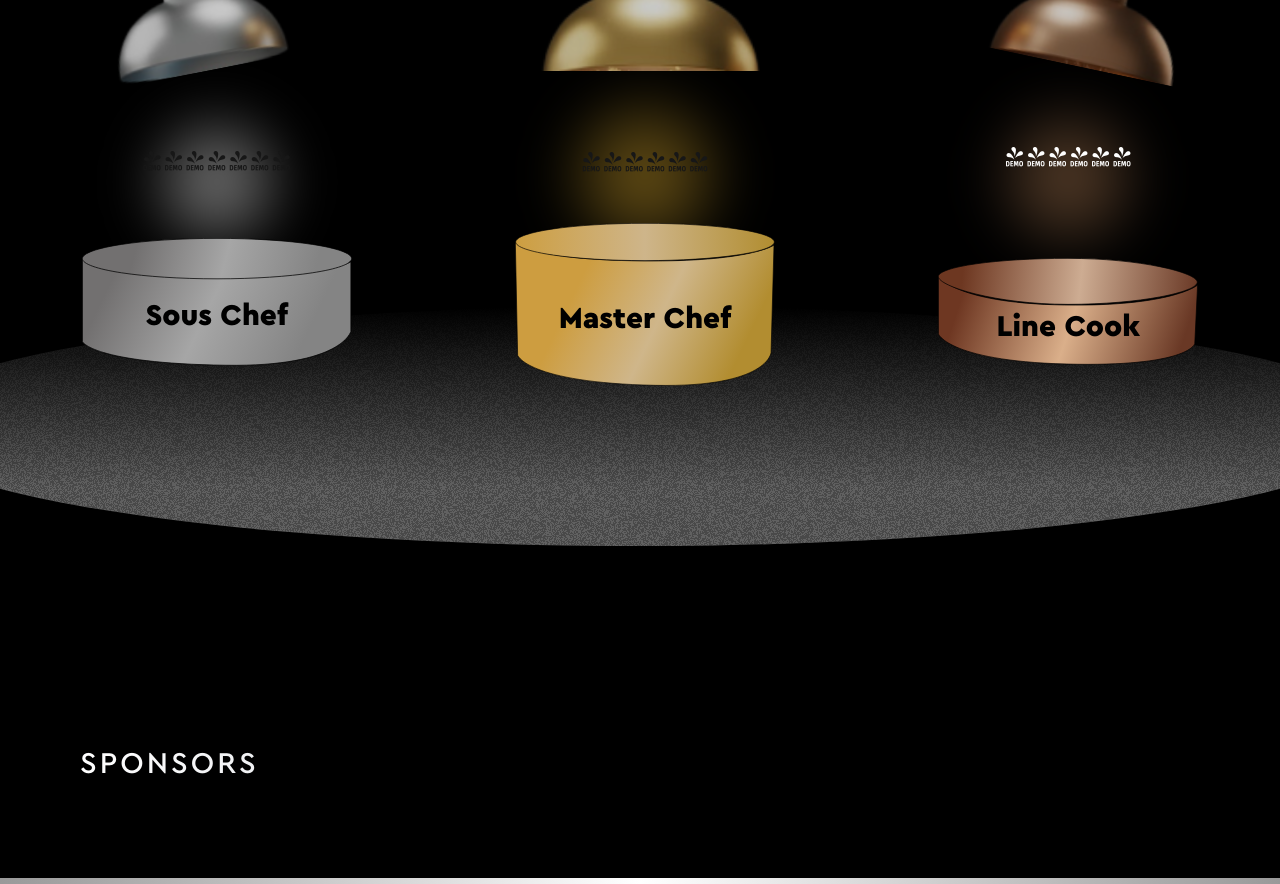
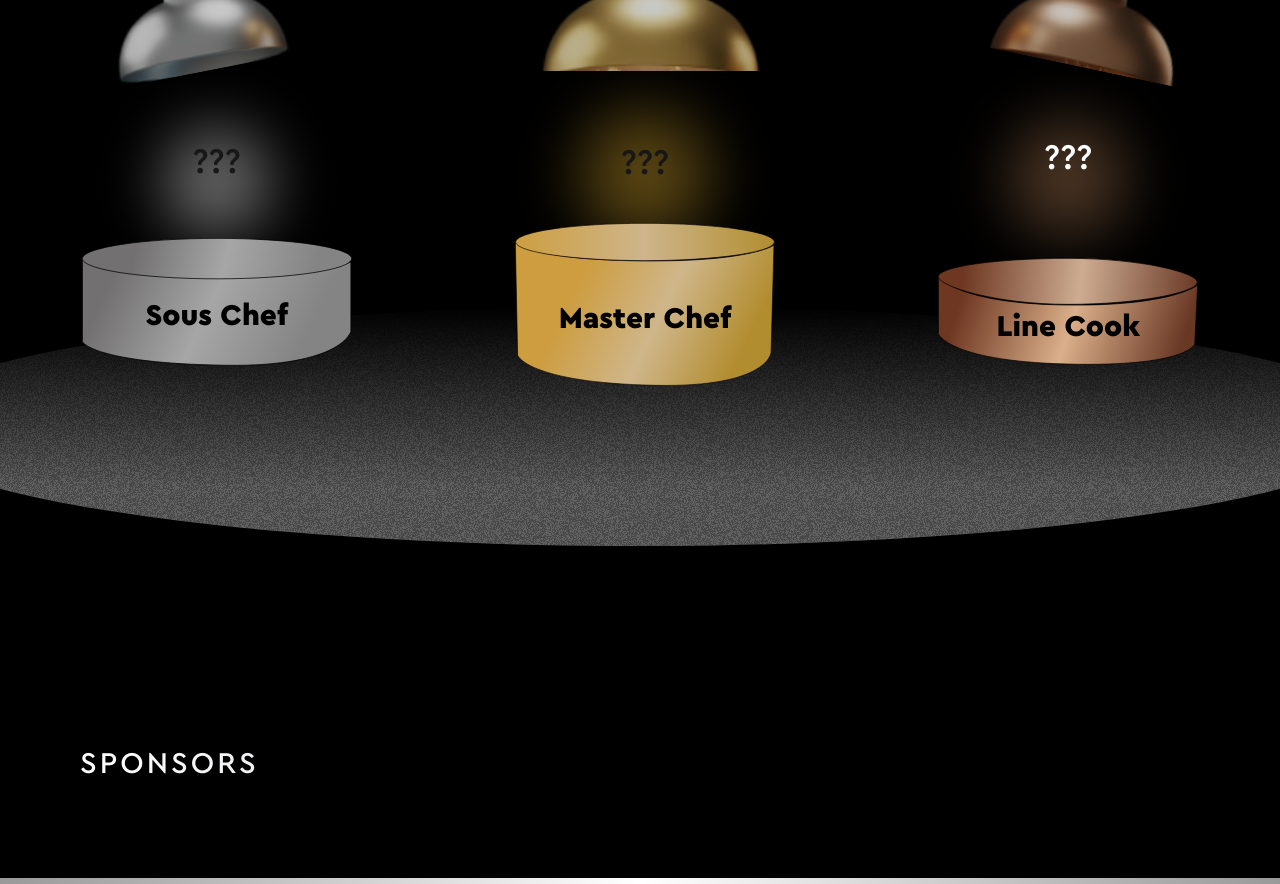
Before and after one commit to Codechef-VITC-Student-Chapter/CookOff-25, a Next.js app in the folder client/: page / in a window 1280 px wide. Shown: the part 2740-3624 px from the top of the page. Built offline with nearby package versions, Linux system fonts and the light colour scheme.

Commit message:
Update PrizesSection.tsx

```diff
--- a/client/src/components/sections/PrizesSection.tsx
+++ b/client/src/components/sections/PrizesSection.tsx
@@ -30,7 +30,7 @@ const PrizesSection = () => {
                     ></div>
 
                     <p className="font-cerapro font-medium relative bottom-30 text-3xl md:text-4xl">
-                        ######
+                        ???
                     </p>
 
                     <div className="relative">
@@ -69,7 +69,7 @@ const PrizesSection = () => {
                     ></div>
 
                     <p className="font-cerapro font-medium relative bottom-30 text-3xl md:text-4xl">
-                        $$$$$$$
+                        ???
                     </p>
 
                     <div className="relative">
@@ -107,7 +107,7 @@ const PrizesSection = () => {
                     ></div>
 
                     <p className="font-cerapro font-medium text-white relative bottom-30 text-3xl md:text-4xl">
-                        $$$$$$
+                        ???
                     </p>
 
                     <div className="relative -top-10">
```
